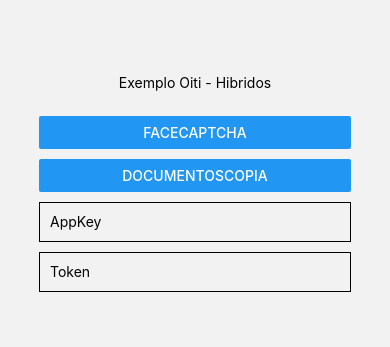
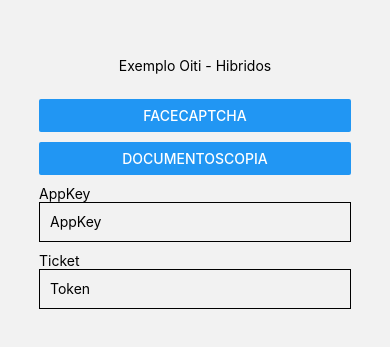
Before and after one commit to oititec/rn-liveness2d, a React Native app in the folder example/: screen /Home in a window 390 px wide. Shown: the part 247-594 px from the top of the page. Built offline with nearby package versions, Linux system fonts and the light colour scheme.

Commit message:
feat(ticket): add ticket param

```diff
--- a/example/src/screens/Home/index.tsx
+++ b/example/src/screens/Home/index.tsx
@@ -37,6 +37,7 @@
         />
       </View>
       <View style={styles.button}>
+        <Text>AppKey</Text>
         <TextInput
           style={styles.input}
           onChangeText={(text) => setOptions({ ...options, appkey: text })}
@@ -45,6 +46,7 @@
         />
       </View>
       <View style={styles.button}>
+        <Text>Ticket</Text>
         <TextInput
           style={styles.input}
           onChangeText={(text) => setOptions({ ...options, ticket: text })}
```
Also changed, not shown: 4 other files (tests, documents, lock files or other folders).
